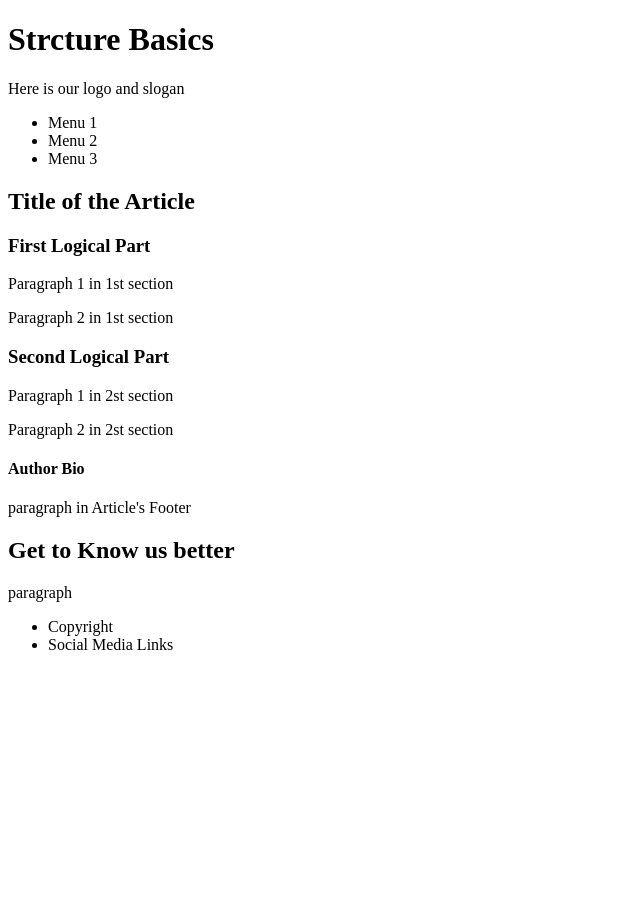
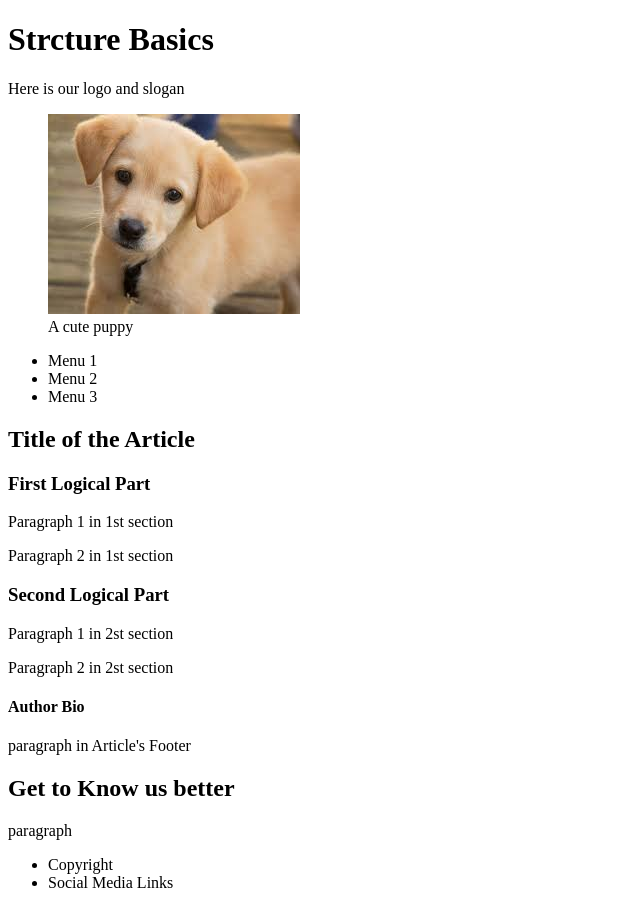
Before and after one commit to margnanagn/HtmlTutorial, a plain HTML site: page 017_structure-documents/index.html in a window 1280 px wide. Shown: the whole page, without its empty margins (0-640 px from the left). Before the commit the page ends 800 px from the top, so only its background shows below. Drawn offline with Linux system fonts and the light colour scheme.

Commit message:
add figure to 017 folder

```diff
--- a/017_structure-documents/index.html
+++ b/017_structure-documents/index.html
@@ -11,13 +11,18 @@
         <p>Here is our logo and slogan</p>
     </header>
 
-    <nav>
+<figure>
+    <img src="../000_img/pup.jpg">
+    <figcaption>A cute puppy</figcaption>
+</figure>
+
+<nav>
         <ul>
             <li>Menu 1</li>
             <li>Menu 2</li>
             <li>Menu 3</li>
         </ul>
-    </nav>
+</nav>
 
     <article>
         <header>
```
